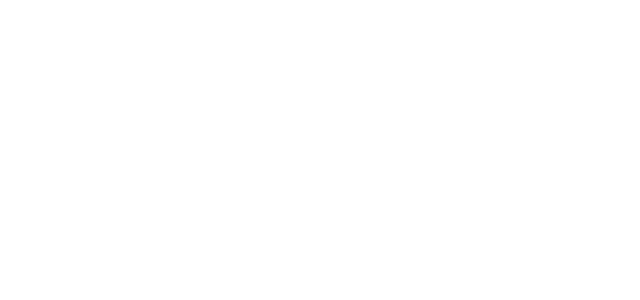
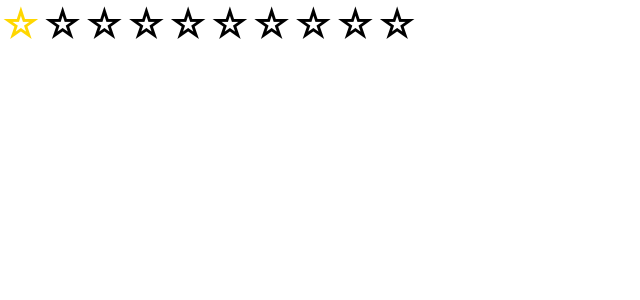
Before and after one commit to Sandeep96Shah/machineCoding, a React (Create React App) app: page /star in a window 1280 px wide. Before the commit this address had no page. Shown: the top 300 px of the page, without its empty margins (0-640 px from the left). Built offline with nearby package versions, Linux system fonts and the light colour scheme.

Commit message:
implemented star feature for the user to provide rating (#9)

```diff
--- a/src/App.js
+++ b/src/App.js
@@ -10,6 +10,7 @@ import Form from './components/TabForm1';
 import Counter from './components/Counter';
 import DebounceThrottle from './components/Debounce';
 import Toast from './components/Toast';
+import Star from './components/Star';
 
 function App() {
   return (
@@ -25,6 +26,7 @@ function App() {
         <Route path='counter' element={<Counter />} />
         <Route path='debounce-throttle' element={<DebounceThrottle />} />
         <Route path='toast' element={<Toast />} />
+        <Route path='star' element={<Star />} />
       </Routes>
     </div>
   );
--- a/src/components/Home/index.js
+++ b/src/components/Home/index.js
@@ -17,6 +17,7 @@ const Home = () => {
       <button onClick={() => handlenavigate("counter")}>Counter</button>
       <button onClick={() => handlenavigate("debounce-throttle")}>DebounceThrottle</button>
       <button onClick={() => handlenavigate("toast")}>Toast</button>
+      <button onClick={() => handlenavigate("star")}>Star</button>
     </div>
   );
 };
--- /dev/null
+++ b/src/components/Star/index.jsx
@@ -0,0 +1,36 @@
+import React, { useState } from "react";
+import "./star.css";
+
+const Star = ({ star = 10 }) => {
+  const [selectedStarValue, setSelectedStarValue] = useState();
+  const [hoverStarValue, setHoverStarValue] = useState(-1);
+  const starList = new Array(star).fill(0);
+
+  const handleSelectedStarValue = (starValue) =>
+    setSelectedStarValue(starValue);
+
+  const handleHoverStarValue = (starValue) => setHoverStarValue(starValue);
+
+  return (
+    <div>
+      {starList.map((_, index) => (
+        <span
+          key={index}
+          onClick={() => handleSelectedStarValue(index)}
+          onMouseEnter={() => handleHoverStarValue(index)}
+          onMouseLeave={() => handleHoverStarValue(-1)}
+          className={
+            (hoverStarValue === -1 && index <= selectedStarValue) ||
+            index <= hoverStarValue
+              ? "selected-star"
+              : "star"
+          }
+        >
+          ☆
+        </span>
+      ))}
+    </div>
+  );
+};
+
+export default Star;
--- /dev/null
+++ b/src/components/Star/star.css
@@ -0,0 +1,9 @@
+.star {
+   color: black;
+   font-size: 40px;
+}
+
+.selected-star {
+    color: gold;
+    font-size: 40px;
+}
```
